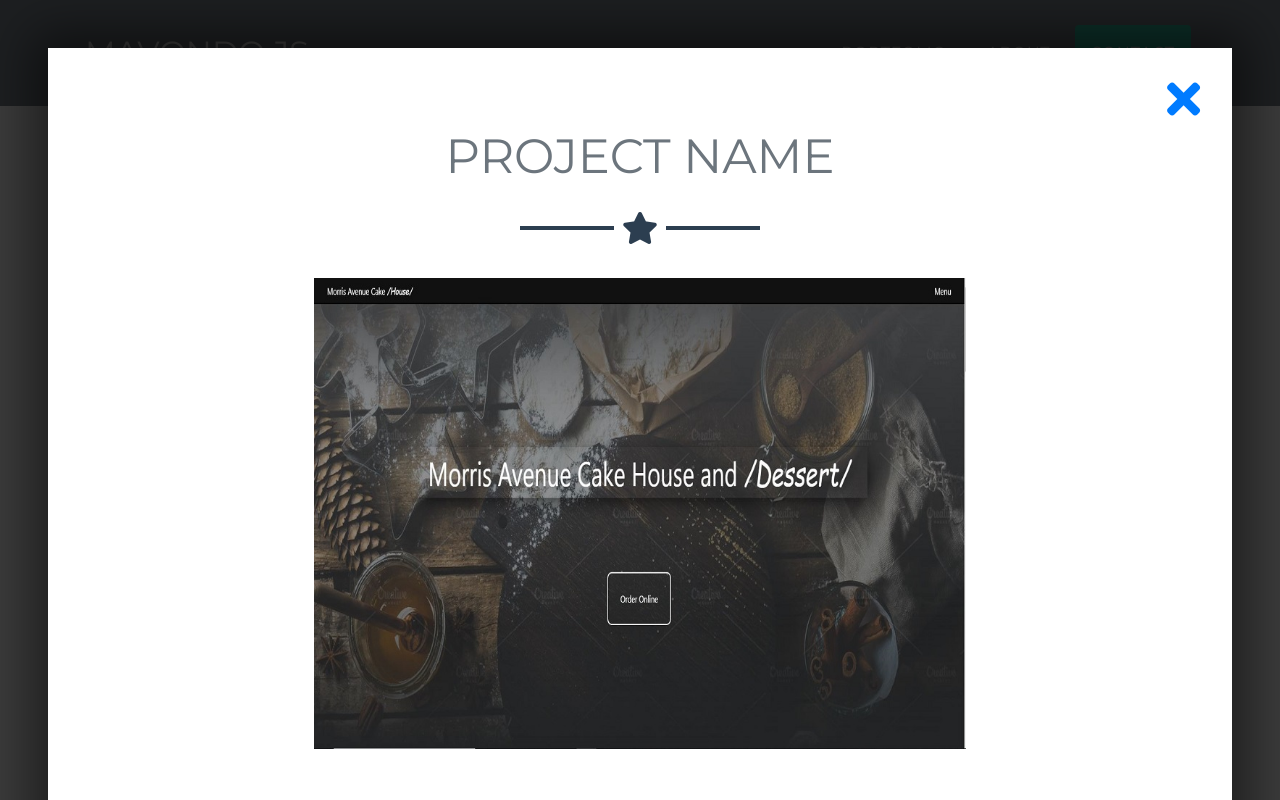
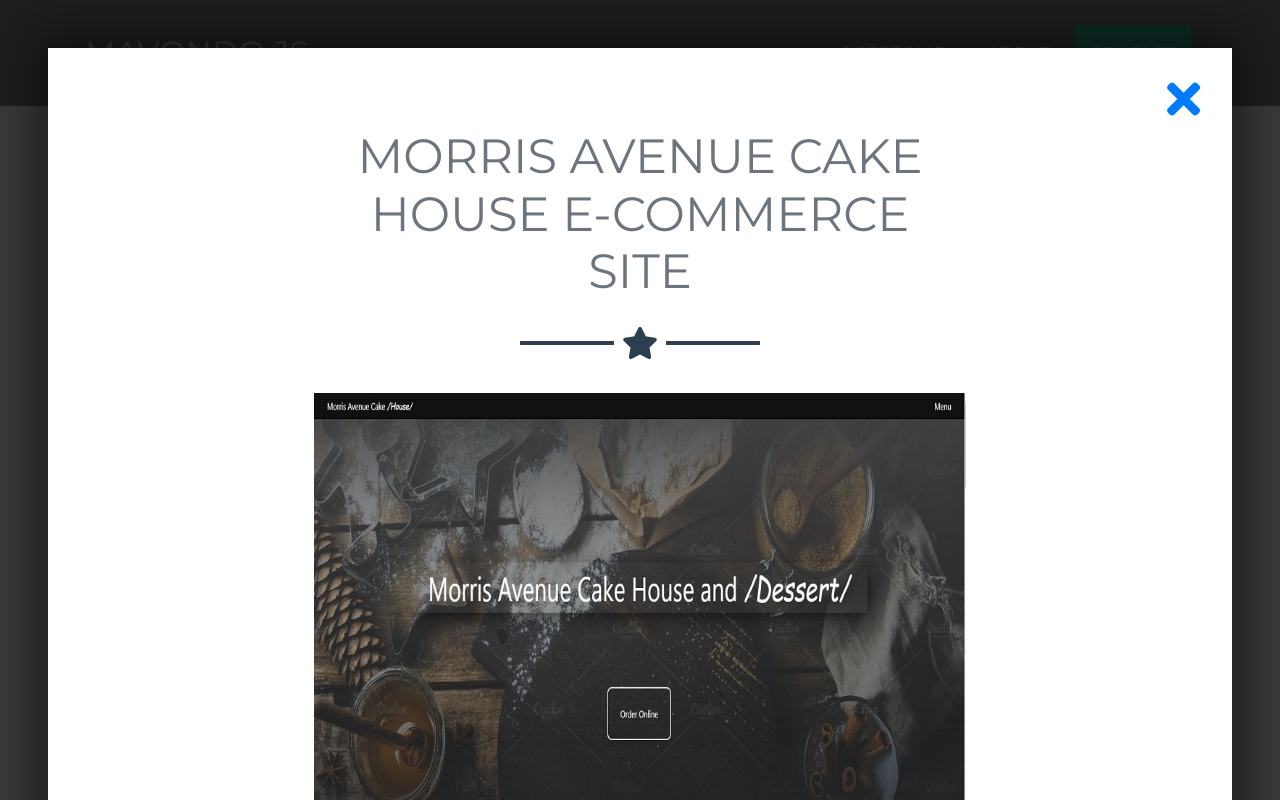
Before and after one commit to TawandaMavondo/my-portfolio, a website with bundled scripts: page public/index.html in a window 1280 px wide. Both pictures are taken after a click on the link 260 px from the left and 1113 px from the top of the page. Shown: the part 713-1513 px from the top of the page. Built offline with nearby package versions, Linux system fonts and the light colour scheme.

Commit message:
Fixed all images on the portfolio section

```diff
--- a/public/index.html
+++ b/public/index.html
@@ -118,7 +118,7 @@
                 <i class="fas fa-search-plus fa-3x"></i>
               </div>
             </div>
-            <img class="img-fluid" src="img/portfolio/safe.png" alt="">
+            <img class="img-fluid" src="img/portfolio/5.jpg" alt="">
           </a>
         </div>
         <div class="col-md-6 col-lg-4">
@@ -128,7 +128,7 @@
                 <i class="fas fa-search-plus fa-3x"></i>
               </div>
             </div>
-            <img class="img-fluid" src="img/portfolio/submarine.png" alt="">
+            <img class="img-fluid" src="img/portfolio/6.jpg" alt="">
           </a>
         </div>
       </div>
@@ -355,11 +355,11 @@
       <div class="container text-center">
         <div class="row">
           <div class="col-lg-8 mx-auto">
-            <h2 class="text-secondary text-uppercase mb-0">Project Name</h2>
+            <h2 class="text-secondary text-uppercase mb-0"> Morris Avenue Cake House E-Commerce Site</h2>
             <hr class="star-dark mb-5">
             <img class="img-fluid mb-5" src="img/portfolio/1.JPG" alt="">
             <p class="mb-5">Lorem ipsum dolor sit amet, consectetur adipisicing elit. Mollitia neque assumenda ipsam nihil, molestias magnam, recusandae quos quis inventore quisquam velit asperiores, vitae? Reprehenderit soluta, eos quod consequuntur itaque. Nam.</p>
-            <a href="https://github.com/TawandaMavondo/Morris-Avenue-Cake-House" target="_blank" class="btn btn-primary btn-lg rounded-pill">Go to Project</a>
+            <a href="https://github.com/TawandaMavondo/Morris-Avenue-Cake-House" target="_blank" class="btn btn-secondary btn-lg rounded-pill">Go to Project</a>
             <a class="btn btn-primary btn-lg rounded-pill portfolio-modal-dismiss" href="#">
               <i class="fa fa-close"></i>
               Close Project</a>
@@ -378,11 +378,11 @@
       <div class="container text-center">
         <div class="row">
           <div class="col-lg-8 mx-auto">
-            <h2 class="text-secondary text-uppercase mb-0">Project Name</h2>
+            <h2 class="text-secondary text-uppercase mb-0">Fortress College Online Study API </h2>
             <hr class="star-dark mb-5">
             <img class="img-fluid mb-5" src="img/portfolio/2.JPG" alt="">
             <p class="mb-5">Lorem ipsum dolor sit amet, consectetur adipisicing elit. Mollitia neque assumenda ipsam nihil, molestias magnam, recusandae quos quis inventore quisquam velit asperiores, vitae? Reprehenderit soluta, eos quod consequuntur itaque. Nam.</p>
-            <a href="https://github.com/TawandaMavondo/OnlineStudyAPI" target="_blank" class="btn btn-primary btn-lg rounded-pill">Go to Project</a>
+            <a href="https://github.com/TawandaMavondo/OnlineStudyAPI" target="_blank" class="btn btn-secondary btn-lg rounded-pill">Go to Project</a>
             <a class="btn btn-primary btn-lg rounded-pill portfolio-modal-dismiss" href="#">
               <i class="fa fa-close"></i>
               Close Project</a>
@@ -401,10 +401,11 @@
       <div class="container text-center">
         <div class="row">
           <div class="col-lg-8 mx-auto">
-            <h2 class="text-secondary text-uppercase mb-0">Project Name</h2>
+            <h2 class="text-secondary text-uppercase mb-0">Blog Website API</h2>
             <hr class="star-dark mb-5">
             <img class="img-fluid mb-5" src="img/portfolio/3.jpg" alt="">
             <p class="mb-5">Lorem ipsum dolor sit amet, consectetur adipisicing elit. Mollitia neque assumenda ipsam nihil, molestias magnam, recusandae quos quis inventore quisquam velit asperiores, vitae? Reprehenderit soluta, eos quod consequuntur itaque. Nam.</p>
+            <a href="#" target="_blank" class="btn btn-secondary btn-lg rounded-pill">Go to Project</a>
             <a class="btn btn-primary btn-lg rounded-pill portfolio-modal-dismiss" href="#">
               <i class="fa fa-close"></i>
               Close Project</a>
@@ -423,10 +424,11 @@
       <div class="container text-center">
         <div class="row">
           <div class="col-lg-8 mx-auto">
-            <h2 class="text-secondary text-uppercase mb-0">Project Name</h2>
+            <h2 class="text-secondary text-uppercase mb-0">Socket.IO Group Chat Application </h2>
             <hr class="star-dark mb-5">
             <img class="img-fluid mb-5" src="img/portfolio/4.jpg" alt="">
             <p class="mb-5">Lorem ipsum dolor sit amet, consectetur adipisicing elit. Mollitia neque assumenda ipsam nihil, molestias magnam, recusandae quos quis inventore quisquam velit asperiores, vitae? Reprehenderit soluta, eos quod consequuntur itaque. Nam.</p>
+            <a href="#" target="_blank" class="btn btn-secondary btn-lg rounded-pill">Go to Project</a>
             <a class="btn btn-primary btn-lg rounded-pill portfolio-modal-dismiss" href="#">
               <i class="fa fa-close"></i>
               Close Project</a>
@@ -445,10 +447,11 @@
       <div class="container text-center">
         <div class="row">
           <div class="col-lg-8 mx-auto">
-            <h2 class="text-secondary text-uppercase mb-0">Project Name</h2>
+            <h2 class="text-secondary text-uppercase mb-0">Task Scheduler API</h2>
             <hr class="star-dark mb-5">
-            <img class="img-fluid mb-5" src="img/portfolio/safe.png" alt="">
+            <img class="img-fluid mb-5" src="img/portfolio/5.jpg" alt="">
             <p class="mb-5">Lorem ipsum dolor sit amet, consectetur adipisicing elit. Mollitia neque assumenda ipsam nihil, molestias magnam, recusandae quos quis inventore quisquam velit asperiores, vitae? Reprehenderit soluta, eos quod consequuntur itaque. Nam.</p>
+            <a href="#" target="_blank" class="btn btn-secondary btn-lg rounded-pill">Go to Project</a>
             <a class="btn btn-primary btn-lg rounded-pill portfolio-modal-dismiss" href="#">
               <i class="fa fa-close"></i>
               Close Project</a>
@@ -469,8 +472,9 @@
           <div class="col-lg-8 mx-auto">
             <h2 class="text-secondary text-uppercase mb-0">Project Name</h2>
             <hr class="star-dark mb-5">
-            <img class="img-fluid mb-5" src="img/portfolio/submarine.png" alt="">
+            <img class="img-fluid mb-5" src="img/portfolio/6.jpg" alt="">
             <p class="mb-5">Lorem ipsum dolor sit amet, consectetur adipisicing elit. Mollitia neque assumenda ipsam nihil, molestias magnam, recusandae quos quis inventore quisquam velit asperiores, vitae? Reprehenderit soluta, eos quod consequuntur itaque. Nam.</p>
+            <a href="#" target="_blank" class="btn btn-secondary btn-lg rounded-pill">Go to Project</a>
             <a class="btn btn-primary btn-lg rounded-pill portfolio-modal-dismiss" href="#">
               <i class="fa fa-close"></i>
               Close Project</a>
```
Also changed, not shown: public/img/portfolio/3414b630-2fb8-11e7-8a4c-11dbea3cc073-todo-app.jpg (added), public/img/portfolio/5.jpg (added), public/img/portfolio/6.jpg (added), public/img/portfolio/Capture.JPG (added).
